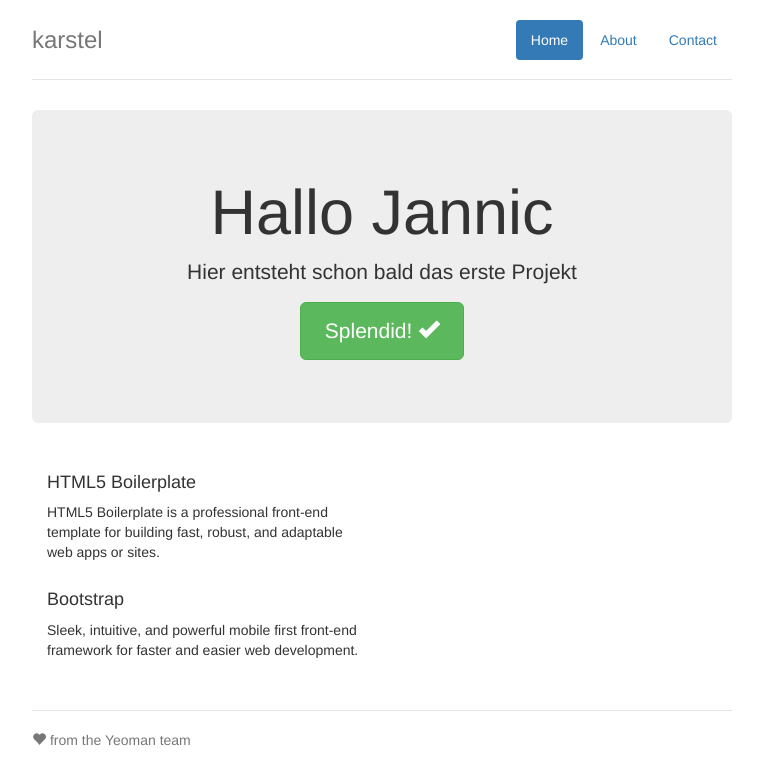
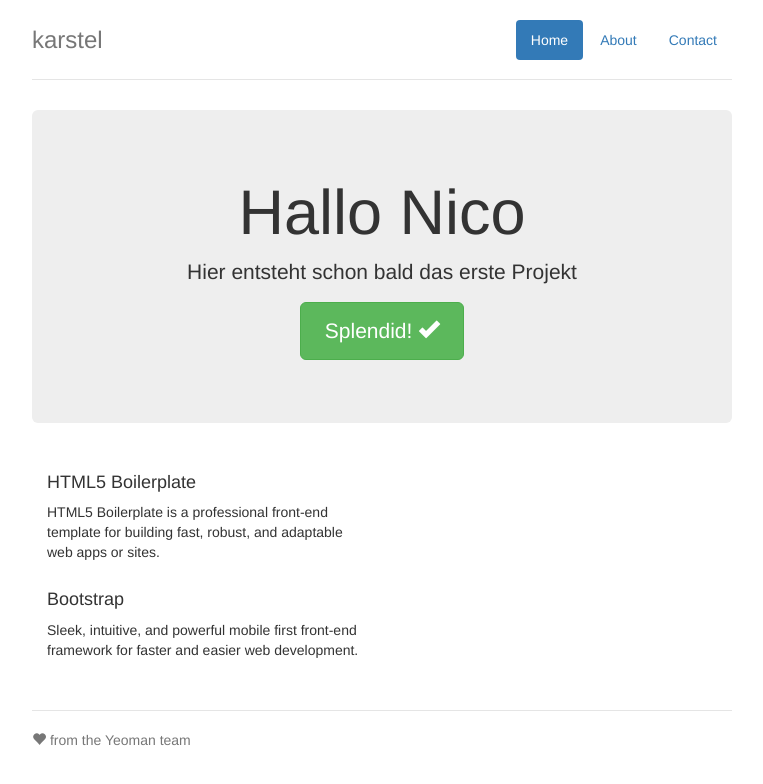
Before and after one commit to nico1510/karstel, a website: page app/index.html in a window 1280 px wide. Shown: the whole page, without its empty margins (258-1021 px from the left). Drawn offline with nearby package versions, Linux system fonts and the light colour scheme; files that its build step writes are made by us from their sources.

Commit message:
Update index.html

```diff
--- a/app/index.html
+++ b/app/index.html
@@ -33,7 +33,7 @@
       </div>
 
       <div class="jumbotron">
-        <h1>Hallo Jannic</h1>
+        <h1>Hallo Nico</h1>
         <p class="lead">Hier entsteht schon bald das erste Projekt</p>
         <p><a class="btn btn-lg btn-success" href="#">Splendid! <span class="glyphicon glyphicon-ok"></span></a></p>
       </div>
```
